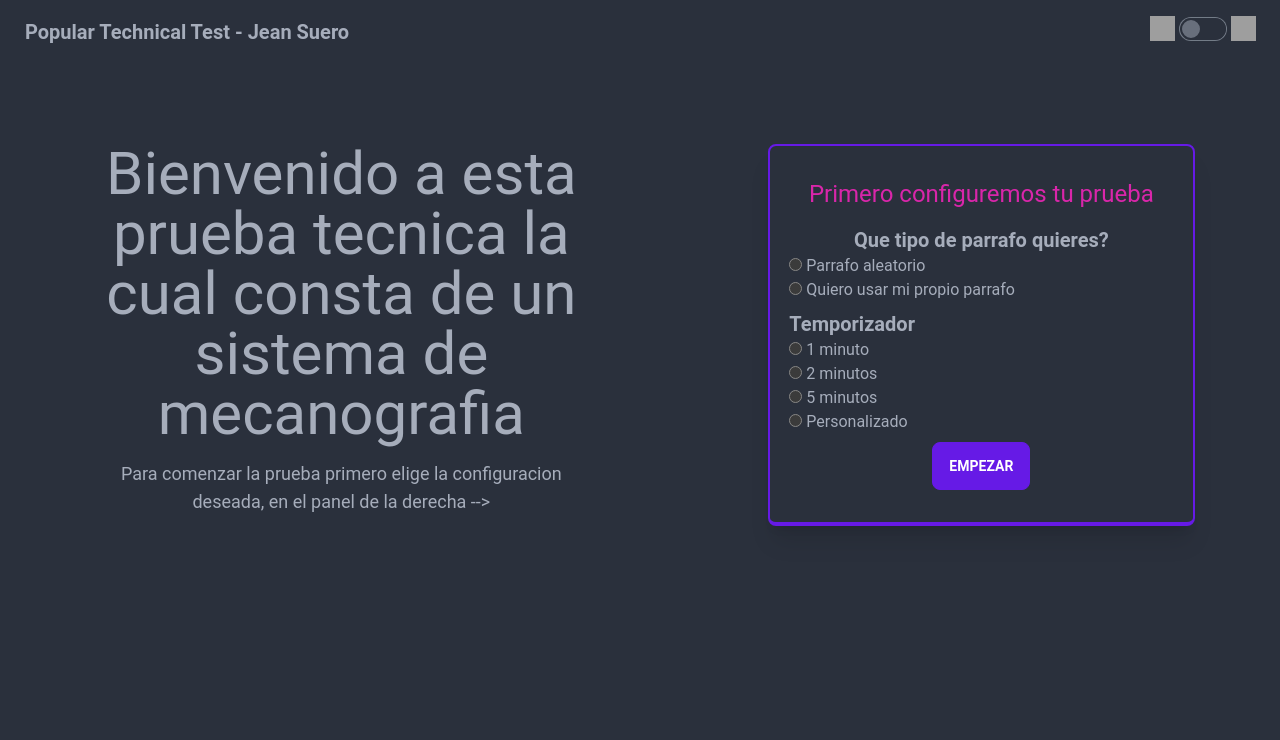
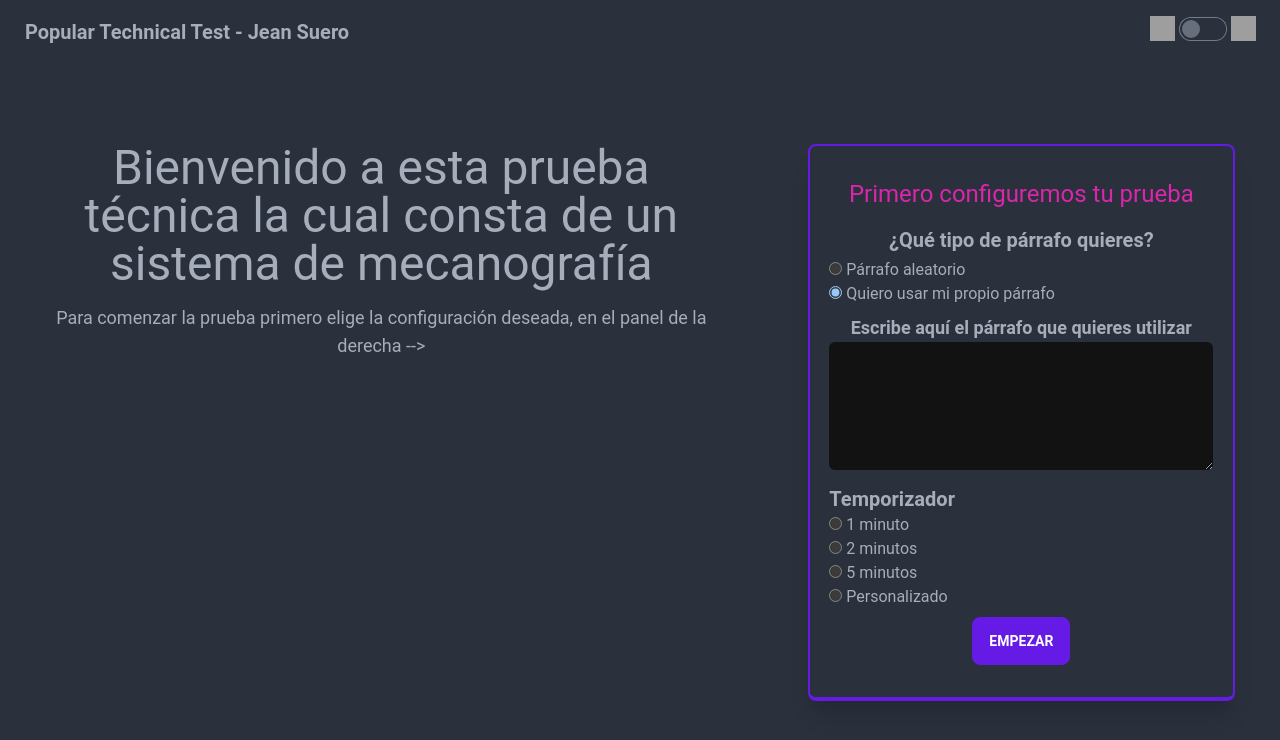
Before and after one commit to Sheansuke/popular-technical-test-jean-suero, a Next.js app: page / in a window 1280 px wide. Shown: the top 740 px of the page. Built offline with nearby package versions, Linux system fonts and the light colour scheme; grey boxes are pictures that could not be loaded.

Commit message:
:sparkles: [FEAT]: score is showing when time end

```diff
--- a/components/molecules/ConfigTyping/ConfigTyping.tsx
+++ b/components/molecules/ConfigTyping/ConfigTyping.tsx
@@ -20,7 +20,11 @@ export const ConfigTyping: FC<ConfigTypingProps> = ({ onDataSubmit }) => {
     handleSubmit,
     watch,
     formState: { errors },
-  } = useForm<FormValues>();
+  } = useForm<FormValues>({
+    defaultValues: {
+      paragraph: "custom",
+    },
+  });
 
   const hasError = Boolean(Object.keys(errors)[0]);
 
@@ -37,28 +41,28 @@ export const ConfigTyping: FC<ConfigTypingProps> = ({ onDataSubmit }) => {
 
       <form onSubmit={handleSubmit(onSubmit)} className=" w-96 ">
         {/* PARAGRAPH */}
-        <h2 className="text-xl text-center font-bold">
-          Que tipo de parrafo quieres?
+        <h2 className="text-xl text-center font-bold mb-1">
+          ¿Qué tipo de párrafo quieres?
         </h2>
         <InputRadio
-          label="Parrafo aleatorio"
+          label=" Párrafo aleatorio"
           value="random"
           rest={{ ...register("paragraph", { required: true }) }}
         />
         {watch("paragraph") === "random" && (
           <>
-            <span>Cantidad de palabras a utilizar (minimo: 5): </span>
+            <span>Cantidad de palabras a utilizar (mínimo: 5): </span>
             <input
               type="number"
               defaultValue="5"
               {...register("wordsCount", { required: true, min: 5 })}
-              className="w-10 rounded-sm ml-2"
+              className="w-10 rounded-sm ml-2 mb-2"
             />
           </>
         )}
 
         <InputRadio
-          label="Quiero usar mi propio parrafo"
+          label="Quiero usar mi propio párrafo"
           value="custom"
           rest={{ ...register("paragraph", { required: true }) }}
         />
@@ -66,7 +70,7 @@ export const ConfigTyping: FC<ConfigTypingProps> = ({ onDataSubmit }) => {
         {watch("paragraph") === "custom" && (
           <div className="text-center  mt-2 ">
             <h2 className="text-lg font-bold">
-              Escribe aqui el parrafo que quieres utilizar
+              Escribe aquí el párrafo que quieres utilizar
             </h2>
             <textarea
               {...register("customParagraph", { required: true })}
--- a/components/molecules/ScoreBoard.tsx
+++ b/components/molecules/ScoreBoard.tsx
@@ -17,8 +17,8 @@ export const ResultBoard: FC<ResultBoardProps> = ({
 
       {/* DETAILS */}
       <div className="text-center">
-        <p className="text-xl p-1">Precision: {precision}% </p>
-        <p className="text-xl p-1">Puntuacion: {score}</p>
+        <p className="text-xl p-1">Precisión: {precision}% </p>
+        <p className="text-xl p-1">Puntuación: {score}</p>
         <p className="text-xl p-1">Tiempo total: {totalTime}</p>
       </div>
 
--- a/components/organism/TypingTest.tsx
+++ b/components/organism/TypingTest.tsx
@@ -1,4 +1,4 @@
-import { ScoreContext } from "@context/Score";
+import { ScoreContext, ScoreType } from "@context/Score";
 import { UIContext } from "@context/Ui";
 import {
   PulsedKeyType,
@@ -29,21 +29,30 @@ const TypingTest: FC<TypingTest> = ({
   const [pulsedKey, setPulsedKey] = useState<{ letter: string }>({
     letter: "",
   });
+  const [prepareScore, setPrepareScore] = useState<ScoreType>({
+    precision: 0,
+    score: 0,
+    totalTime: "0:00",
+  });
 
   const handlePulsedKey = (keyPressed: PulsedKeyType) => {
     setPulsedKey(keyPressed);
   };
 
   const handleOnPulseKey = (status: TypingParagraphStatus) => {
-    const positivePoints = statusLettersList?.filter(value => value === true).length + 1
-    const totalWords = testParagraph?.split("").length
+    const positivePoints =
+      statusLettersList?.filter((value) => value === true).length + 1;
+    const totalWords = testParagraph?.split("").length;
+    const prePrecision = Math.round((positivePoints / totalWords) * 100);
+    const templateTotalTime = `0${timeElapsed?.minutes}:${timeElapsed?.seconds}`;
+    setPrepareScore({
+      precision: prePrecision,
+      score: positivePoints,
+      totalTime: templateTotalTime,
+    });
 
     if (status?.isLettersEnd) {
-      setScore({
-        precision: Math.round(( positivePoints  / totalWords ) * 100),
-        score:positivePoints ,
-        totalTime: `0${timeElapsed?.minutes}:${timeElapsed?.seconds}`
-      })
+      setScore(prepareScore);
       openScoreModal();
       return stopTimer();
     }
@@ -55,6 +64,7 @@ const TypingTest: FC<TypingTest> = ({
 
   useEffect(() => {
     if (timeIsFinished) {
+      setScore(prepareScore);
       openScoreModal();
       return stopTimer();
     }
--- a/pages/index.tsx
+++ b/pages/index.tsx
@@ -1,24 +1,23 @@
 import type { NextPage } from "next";
 import ConfigTyping from "@molecules/ConfigTyping";
-import Image from "next/image";
 
 const Home: NextPage = () => {
   return (
     <div>
-      <div className="  flex justify-around mt-20  relative ">
-        <div className="max-w-lg text-center">
-          <p className="text-6xl">
-            Bienvenido a esta prueba tecnica la cual consta de un sistema de
-            mecanografia
+      <div className="  flex justify-around mt-20  relative">
+        <div className="max-w-2xl text-center   ">
+          <p className="text-5xl  ">
+            Bienvenido a esta prueba técnica la cual consta de un sistema de
+            mecanografía
           </p>
 
-          <p className="text-lg mt-4">
-            Para comenzar la prueba primero elige la configuracion deseada, en
+          <p className="text-lg mt-4 ">
+            Para comenzar la prueba primero elige la configuración deseada, en
             el panel de la derecha {`-->`}
           </p>
         </div>
 
-        <div className="w-1/3">
+        <div className="w-1/3 ">
           <ConfigTyping />
         </div>
       </div>
```
